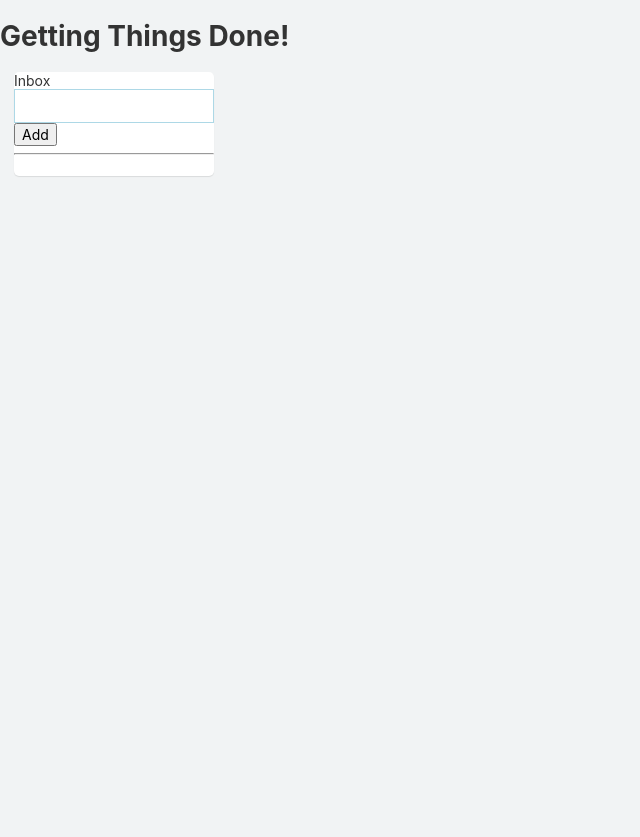
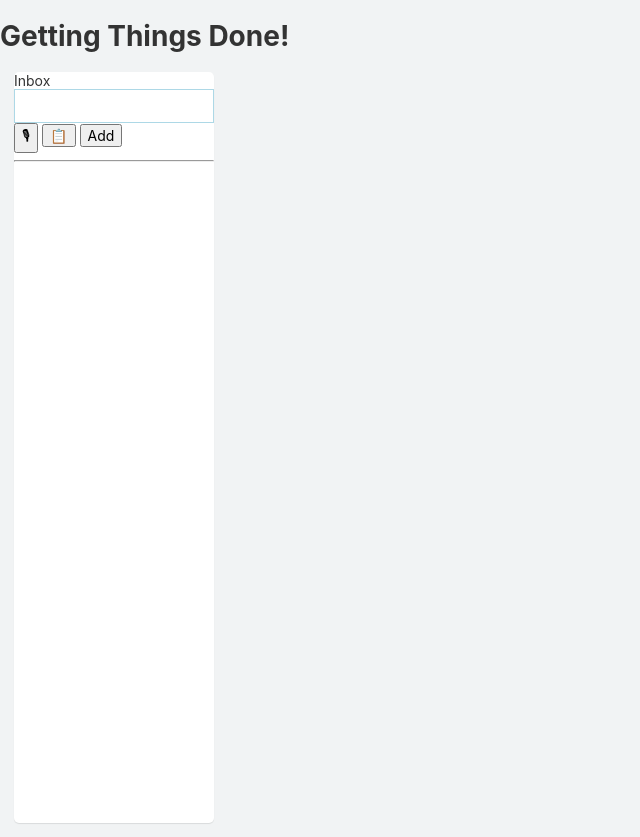
Before and after one commit to roy-mdr/gtd-app, a Svelte app in the folder client-spa/gtd-app-spa/: page / in a window 1280 px wide. Shown: the whole page, without its empty margins (0-640 px from the left). Before the commit the page ends 800 px from the top, so only its background shows below. Built offline with nearby package versions, Linux system fonts and the light colour scheme.

Commit message:
Separate Inbox Input component

```diff
--- a/client-spa/gtd-app-spa/src/components/Idea.svelte
+++ /dev/null
@@ -1,42 +0,0 @@
-<script>
-
-    import { createEventDispatcher } from 'svelte';
-
-    export let idea;
-
-    const dispatch = createEventDispatcher();
-
-    function removeItem() {
-        dispatch('remove');
-    }
-
-</script>
-
-
-
-<div class="idea" on:mouseenter={() => {idea.hover = true;}} on:mouseleave={() => {idea.hover = false;}}>
-    {#if idea.hover}
-    <button type="button" class="remove" on:click={() => removeItem()}>X</button>
-    {/if}
-    {idea.name}
-</div>
-
-
-
-<style>
-
-.idea {
-    background-color: white;
-    border: 1px solid white;
-    border-radius: 5px;
-    margin-bottom: 0.5em;
-    box-shadow: 0px 1px 1px 0 rgb(0 0 0 / 10%);
-    padding: 0.5em;
-    transition: border 0.2s, box-shadow 0.2s;
-}
-
-.idea:hover {
-    border: 1px solid lightblue;
-    box-shadow: 0px 10px 20px 0 rgb(0 0 0 / 10%);
-}
-</style>
--- a/client-spa/gtd-app-spa/src/components/Inbox.svelte
+++ b/client-spa/gtd-app-spa/src/components/Inbox.svelte
@@ -2,8 +2,8 @@
     import Sortable from 'sortablejs';
     import { onMount } from "svelte";
 
+    import InboxInput from './InboxInput.svelte';
     import IdeaItem from "./IdeaItem.svelte";
-    import TextAreaAutosize from './TextAreaAutosize.svelte';
 
     onMount(async () => {
         setUpSortable();
@@ -11,7 +11,6 @@
 
     let inboxEl;
 
-    let newItem = "";
     let myList = [];
 
     function setUpSortable() {
@@ -36,18 +35,9 @@
         myList = myList;
     }
 
-    function addItem(ev) {
-
-        if (newItem == "") return;
-
-        const newListItem = {
-            id: Math.random(),
-            text: newItem,
-        }
-
-        myList.unshift(newListItem);
+    function addItem(e) {
+        myList.unshift(e.detail);
         myList = myList;
-        newItem = "";
     }
 
     function removeItem(ix) {
@@ -63,12 +53,7 @@
 
     <span>Inbox</span>
 
-    <form on:submit|preventDefault={addItem}>
-        <div class="idea-input">
-            <TextAreaAutosize bind:value={newItem} maxRows="10" shiftToNL={true} on:enter={addItem} />
-        </div>
-        <button>Add</button>
-    </form>
+    <InboxInput on:add-item={addItem} />
 
     <hr>
 
@@ -92,12 +77,9 @@
     max-width: 200px;
 }
 
-.idea-input {
-    border: 1px solid lightblue;
-}
-
 .container {
     overflow: auto;
     padding: 0.5em;
+    height: 80vh;
 }
 </style>
--- /dev/null
+++ b/client-spa/gtd-app-spa/src/components/InboxInput.svelte
@@ -0,0 +1,52 @@
+<script>
+    import TextAreaAutosize from './TextAreaAutosize.svelte';
+    import { createEventDispatcher } from 'svelte';
+
+    const dispatch = createEventDispatcher();
+
+    let newItem = "";
+
+    function addItem() {
+
+        if (newItem == "") return;
+
+        const newListItem = {
+            id: Math.random(),
+            text: newItem,
+        }
+
+        dispatch('add-item', newListItem);
+
+        newItem = "";
+    }
+
+    function startRecording() {
+        console.log("start recording")
+    }
+
+    function clipboardPaste() {
+        console.log("paste from clipboard")
+    }
+
+</script>
+
+
+
+<form on:submit|preventDefault={addItem}>
+    <div class="idea-input">
+        <TextAreaAutosize bind:value={newItem} maxRows="10" shiftToNL={true} on:enter={addItem} />
+    </div>
+    <div>
+        <button type="button" on:click={startRecording}>🎙</button>
+        <button type="button" on:click={clipboardPaste}>📋</button>
+        <button>Add</button>
+    </div>
+</form>
+
+
+
+<style>
+.idea-input {
+    border: 1px solid lightblue;
+}
+</style>
```
Also changed, not shown: client-spa/gtd-app-spa/src/components/IdeaItem.svelte (line endings or trailing spaces), client-spa/gtd-app-spa/src/components/TextAreaAutosize.svelte (line endings or trailing spaces).
